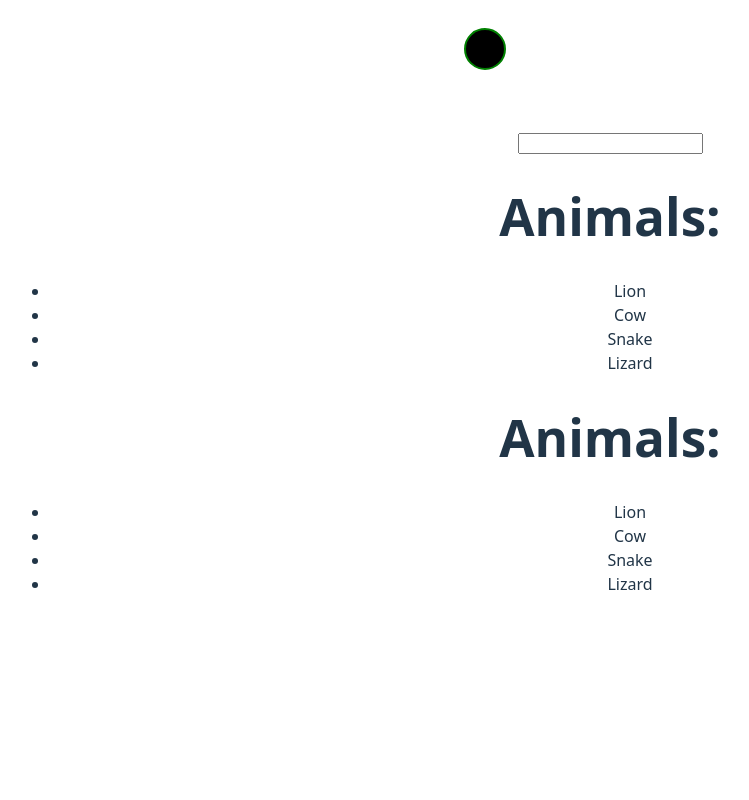
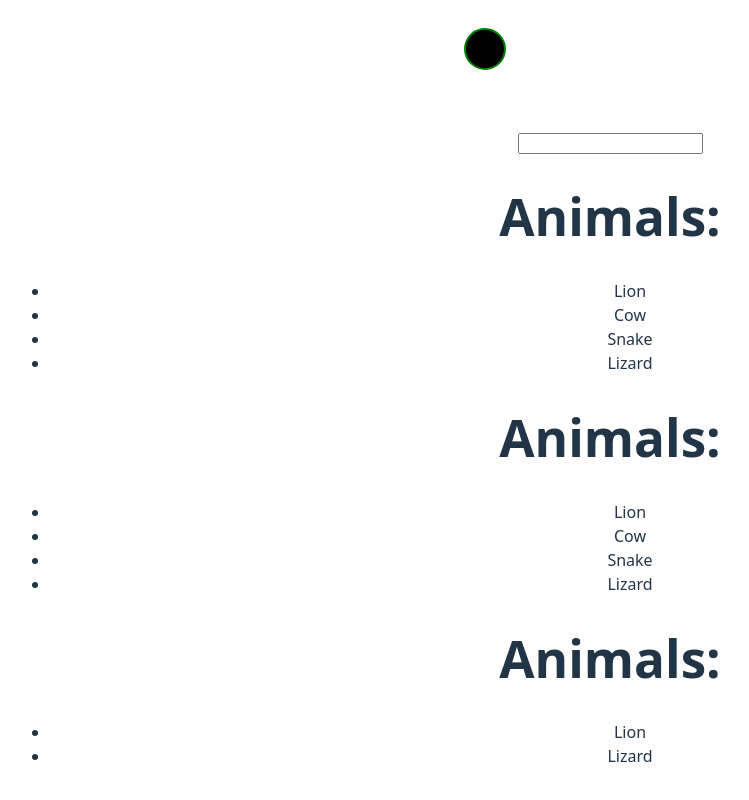
Before and after one commit to mrmiffmiff/hello-react-world, a React (Vite) app: page / in a window 1280 px wide. Shown: the part 1298-2098 px from the top of the page, without its empty margins (30-779 px from the left). Before the commit the page ends 1942 px from the top, so only its background shows below. Built offline with nearby package versions, Linux system fonts and the light colour scheme.

Commit message:
conditional rendering with ternary operator

```diff
--- /dev/null
+++ b/src/TernaryAnimalsByProps.jsx
@@ -0,0 +1,20 @@
+function List(props) {
+    return (
+        <ul>
+            {props.animals.map((animal) => {
+                return animal.startsWith("L") ? <li key={animal}>{animal}</li> : null;
+            })}
+        </ul>
+    );
+}
+
+export default function TernaryAnimalsByProps() {
+    const animals = ["Lion", "Cow", "Snake", "Lizard"];
+
+    return (
+        <div>
+            <h1>Animals: </h1>
+            <List animals={animals} />
+        </div>
+    );
+}
--- a/src/main.jsx
+++ b/src/main.jsx
@@ -8,6 +8,7 @@ import { GreatEasyMeal, AnotherGoodMeal } from './FavoriteFood.jsx'
 import ConversionTest from './ConversionTest.jsx'
 import Animals from './Animals.jsx'
 import AnimalsByProps from './AnimalsByProps.jsx'
+import TernaryAnimalsByProps from './TernaryAnimalsByProps.jsx'
 
 createRoot(document.getElementById('root')).render(
   <StrictMode>
@@ -19,5 +20,6 @@ createRoot(document.getElementById('root')).render(
     <ConversionTest />
     <Animals />
     <AnimalsByProps />
+    <TernaryAnimalsByProps />
   </StrictMode>,
 )
```
